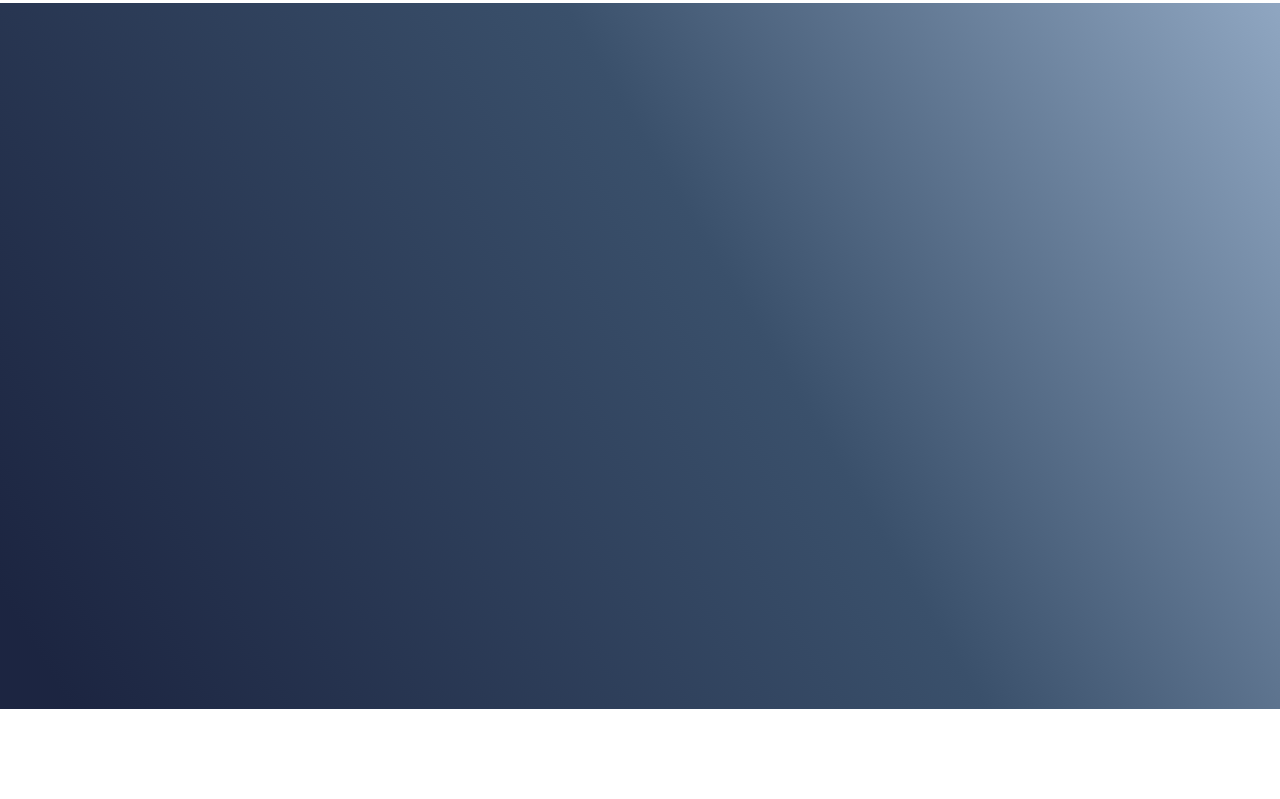
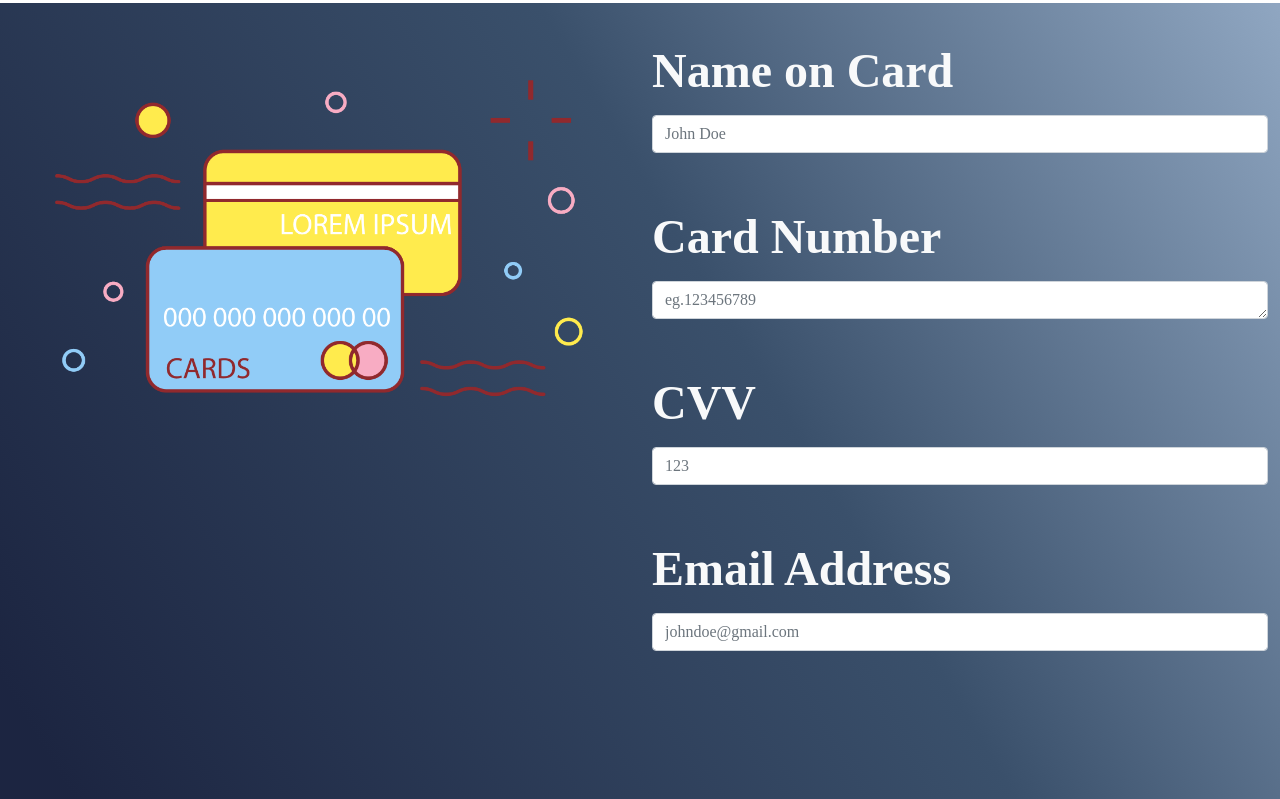
Before and after one commit to EthanKFoster/phpals-web-hosting-site, a plain HTML site: page pages/payments.html in a window 1280 px wide. Shown: the part 91-890 px from the top of the page. Before the commit the page ends 800 px from the top, so only its background shows below. Drawn offline with nearby package versions, Linux system fonts and the light colour scheme; a web font is replaced by a local one.

Commit message:
finished my pages

```diff
--- a/css/style.css
+++ b/css/style.css
@@ -132,3 +132,10 @@ footer {
     background-color: white;
 
 }
+
+
+.forum_text{
+ font-weight: 800;
+ font-family: 'Source Serif Pro', serif;
+ font-size: 3rem;
+}
--- a/pages/payments.html
+++ b/pages/payments.html
@@ -43,7 +43,35 @@
           </header>
 
 
+  <section id="bottom_half">
+    <div class="container-fluid py-3">
+      <div class="row">
+        <div class="col-md-6 col-lg-6 px-5">
+          <img class="img-fluid mt-5" src="../images/card.png">
+        </div>
+        <div class="col-md-6 col-lg-6">
+          <div class="forum_text mb-3 text-light py-3">
+            <label for="exampleFormControlInput1" class="form-label">Name on Card</label>
+            <input type="email" class="form-control" id="exampleFormControlInput1" placeholder="John Doe">
+          </div>
+          <div class="forum_text mb-3 text-light py-3">
+            <label for="exampleFormControlTextarea1" class="form-label">Card Number</label>
+            <textarea class="form-control" id="exampleFormControlTextarea1" placeholder="eg.123456789" rows="1"></textarea>
+          </div>
+          <div class="forum_text mb-3 text-light py-3">
+            <label for="exampleFormControlInput1" class="form-label">CVV</label>
+            <input type="email" class="form-control" id="exampleFormControlInput1" placeholder="123">
+          </div>
+          <div class="forum_text mb-3 text-light py-3">
+            <label for="exampleFormControlInput1" class="form-label">Email Address</label>
+            <input type="email" class="form-control" id="exampleFormControlInput1" placeholder="johndoe@gmail.com">
+          </div>
 
+         </div>
+       </div>
+      </div>
+    </div>
+  </section>
 
  </main>
 
```
Also changed, not shown: pages/rates.html (+2 -2 lines), images/card.png (added).
